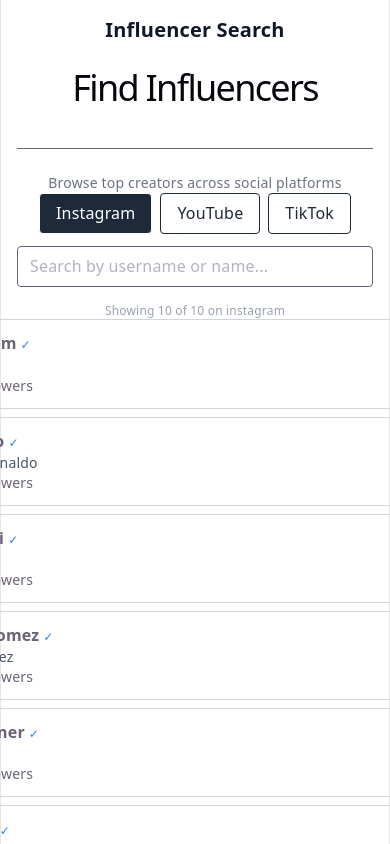
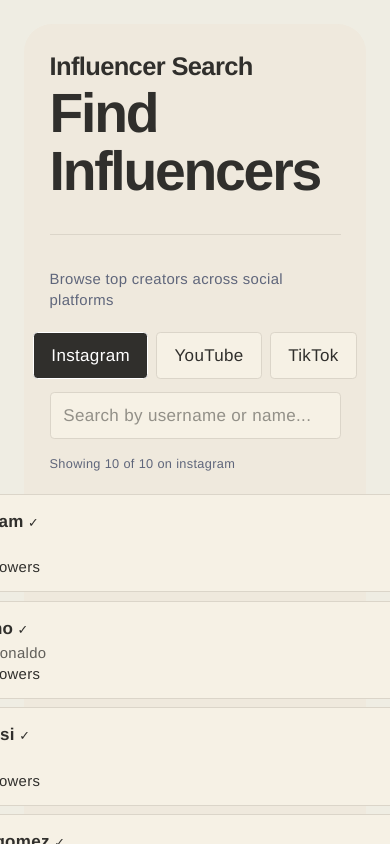
Before and after one commit to gitmustak/wobb-ai, a React (Vite) app: page / in a window 390 px wide. Shown: the top 844 px of the page. Built offline with nearby package versions, Linux system fonts and the light colour scheme.

Commit message:
bug fixes, initial UI changes(font changed to helvetica, used a dual color palette as iof now)

```diff
--- a/src/components/Layout.tsx
+++ b/src/components/Layout.tsx
@@ -8,14 +8,18 @@
 
 export function Layout({ children, title }: LayoutProps) {
   return (
-    <div className="p-4 min-h-screen">
-      <header className="mb-6 border-b pb-4">
-        <Link to="/" className="text-xl font-semibold text-gray-900">
+    <div className="min-h-screen bg-[var(--panel)] rounded-[28px] p-6 sm:p-8 text-[var(--text)]">
+      <header className="mb-8 border-b border-[var(--border)] pb-6">
+        <Link to="/" className="text-2xl font-semibold tracking-tight text-[var(--text)]">
           Influencer Search
         </Link>
-        {title && <h1 className="text-2xl mt-2">{title}</h1>}
+        {title && (
+          <h1 className="mt-4 text-3xl sm:text-4xl font-bold tracking-tight text-[var(--text)]">
+            {title}
+          </h1>
+        )}
       </header>
-      <main>{children}</main>
+      <main className="space-y-6">{children}</main>
     </div>
   );
 }
--- a/src/components/PlatformFilter.tsx
+++ b/src/components/PlatformFilter.tsx
@@ -22,8 +22,10 @@
             key={p}
             type="button"
             onClick={() => onChange(p)}
-            className={`px-4 py-2 border rounded ${
-              selected === p ? "bg-gray-800 text-white" : "bg-white text-gray-800"
+            className={`px-4 py-2 rounded border transition-colors duration-150 ${
+              selected === p
+                ? "bg-[var(--accent)] text-white border-[var(--accent-border)]"
+                : "bg-[var(--surface)] text-[var(--text)] border-[var(--border)]"
             }`}
           >
             {getPlatformLabel(p)}
@@ -35,7 +37,7 @@
         value={searchQuery}
         onChange={(e) => onSearchChange(e.target.value)}
         placeholder="Search by username or name..."
-        className="w-full max-w-md border px-3 py-2 rounded"
+        className="w-full max-w-md rounded border border-[var(--border)] bg-[var(--surface)] px-3 py-2 text-[var(--text)]"
       />
     </div>
   );
--- a/src/components/ProfileCard.tsx
+++ b/src/components/ProfileCard.tsx
@@ -31,23 +31,21 @@
   return (
     <div
       onClick={handleClick}
-      className="flex items-center gap-3 p-3 border border-gray-300 mb-2 cursor-pointer hover:bg-gray-50 w-[700px]"
+      className="flex items-center gap-3 p-3 mb-2 w-[700px] cursor-pointer rounded-lg border bg-[var(--surface)] border-[var(--border)] transition duration-150 hover:bg-[var(--panel)]"
       data-search={searchQuery}
     >
-      <img src={profile.picture} className="w-12 h-12 rounded-full" />
+      <img src={profile.picture} className="w-12 h-12 rounded-full border border-[var(--border)]" />
       <div className="text-left flex-1">
         <div className="font-bold">
           @{profile.username}
           <VerifiedBadge verified={profile.is_verified} />
         </div>
-        <div className="text-sm text-gray-600">{profile.fullname}</div>
+        <div className="text-sm text-[var(--text)]/75">{profile.fullname}</div>
         <div className="text-sm">{formatFollowersLocal(profile.followers)}</div>
       </div>
-      {/* TODO: candidates must implement Add to List feature */}
-      {/* TODO: candidates must implement Add to List feature */}
       <button
         disabled
-        className="px-3 py-1 bg-gray-300 text-gray-500 text-sm rounded cursor-not-allowed"
+        className="px-3 py-1 rounded text-sm border border-[var(--border)] bg-[var(--panel)] text-[var(--text)] cursor-not-allowed"
         onClick={(e) => e.stopPropagation()}
       >
         Add to List
--- a/src/components/VerifiedBadge.tsx
+++ b/src/components/VerifiedBadge.tsx
@@ -4,5 +4,5 @@
 
 export function VerifiedBadge({ verified }: VerifiedBadgeProps) {
   if (!verified) return null;
-  return <span className="text-blue-500 text-xs ml-1">✓</span>;
+  return <span className="text-[var(--accent)] text-xs ml-1">✓</span>;
 }
--- a/src/index.css
+++ b/src/index.css
@@ -1,113 +1,111 @@
 @import "tailwindcss";
 
 :root {
-  --text: #6b6375;
-  --text-h: #08060d;
-  --bg: #fff;
-  --border: #e5e4e7;
-  --code-bg: #f4f3ec;
-  --accent: #aa3bff;
-  --accent-bg: rgba(170, 59, 255, 0.1);
-  --accent-border: rgba(170, 59, 255, 0.5);
-  --social-bg: rgba(244, 243, 236, 0.5);
+  --text: #302f2c;
+  --text-h: #302f2c;
+  --bg: #efede3;
+  --surface: #f6f1e5;
+  --panel: #efe9dd;
+  --border: #dbd5c9;
+  --code-bg: #f6f1e5;
+  --accent: #302f2c;
+  --danger: #8f2f33;
+  --accent-bg: rgba(48, 47, 44, 0.08);
+  /* --accent-border: rgba(48, 47, 44, 0.18); */
+  --social-bg: rgba(233, 226, 214, 0.35);
   --shadow:
-    rgba(0, 0, 0, 0.1) 0 10px 15px -3px, rgba(0, 0, 0, 0.05) 0 4px 6px -2px;
+    rgba(0, 0, 0, 0.08) 0 20px 40px -18px, rgba(15, 23, 42, 0.05) 0 1px 2px;
 
-  --sans: system-ui, 'Segoe UI', Roboto, sans-serif;
-  --heading: system-ui, 'Segoe UI', Roboto, sans-serif;
+  --sans: 'Helvetica Neue', Helvetica, Arial, sans-serif;
+  --heading: 'Helvetica Neue', Helvetica, Arial, sans-serif;
   --mono: ui-monospace, Consolas, monospace;
 
-  font: 18px/145% var(--sans);
-  letter-spacing: 0.18px;
-  color-scheme: light dark;
+  font: 17px/1.65 var(--sans);
+  letter-spacing: 0.02em;
   color: var(--text);
-  background: var(--bg);
+  background: #efede3;
   font-synthesis: none;
   text-rendering: optimizeLegibility;
   -webkit-font-smoothing: antialiased;
   -moz-osx-font-smoothing: grayscale;
-
-  @media (max-width: 1024px) {
-    font-size: 16px;
-  }
 }
 
-@media (prefers-color-scheme: dark) {
-  :root {
-    --text: #9ca3af;
-    --text-h: #f3f4f6;
-    --bg: #16171d;
-    --border: #2e303a;
-    --code-bg: #1f2028;
-    --accent: #c084fc;
-    --accent-bg: rgba(192, 132, 252, 0.15);
-    --accent-border: rgba(192, 132, 252, 0.5);
-    --social-bg: rgba(47, 48, 58, 0.5);
-    --shadow:
-      rgba(0, 0, 0, 0.4) 0 10px 15px -3px, rgba(0, 0, 0, 0.25) 0 4px 6px -2px;
-  }
-
-  #social .button-icon {
-    filter: invert(1) brightness(2);
-  }
+html,
+body,
+#root {
+  min-height: 100vh;
+  background-color: #efede3;
+  /* color: #302f2c; */
 }
 
-#root {
-  width: 1126px;
-  max-width: 100%;
-  margin: 0 auto;
-  text-align: center;
-  border-inline: 1px solid var(--border);
-  min-height: 100svh;
-  display: flex;
-  flex-direction: column;
-  box-sizing: border-box;
+html {
+  font-family: var(--sans);
 }
 
 body {
   margin: 0;
 }
 
+*, *::before, *::after {
+  box-sizing: border-box;
+}
+
+#root {
+  width: min(1126px, 100%);
+  margin: 0 auto;
+  min-height: 100svh;
+  display: flex;
+  flex-direction: column;
+  box-sizing: border-box;
+  padding: 24px;
+  /* background: var(--bg); */
+  border: none;
+  outline: none;
+}
+
 h1,
-h2 {
+h2,
+h3,
+h4 {
   font-family: var(--heading);
-  font-weight: 500;
   color: var(--text-h);
+  margin: 0;
 }
 
 h1 {
-  font-size: 56px;
-  letter-spacing: -1.68px;
-  margin: 32px 0;
-  @media (max-width: 1024px) {
-    font-size: 36px;
-    margin: 20px 0;
-  }
+  font-size: 3.25rem;
+  line-height: 1.05;
+  letter-spacing: -0.04em;
+  margin-bottom: 0.5rem;
 }
+
 h2 {
-  font-size: 24px;
-  line-height: 118%;
-  letter-spacing: -0.24px;
-  margin: 0 0 8px;
-  @media (max-width: 1024px) {
-    font-size: 20px;
-  }
+  font-size: 1.75rem;
+  line-height: 1.2;
+  margin-bottom: 0.75rem;
 }
+
+h3 {
+  font-size: 1.25rem;
+  line-height: 1.3;
+}
+
 p {
-  margin: 0;
+  margin: 0 0 1.25rem;
+  color: #5f667b;
 }
 
 code,
 .counter {
   font-family: var(--mono);
   display: inline-flex;
-  border-radius: 4px;
+  border-radius: 0.5rem;
   color: var(--text-h);
 }
 
 code {
-  font-size: 15px;
-  line-height: 135%;
-  padding: 4px 8px;
+  font-size: 0.95rem;
+  line-height: 1.5;
+  padding: 0.35rem 0.65rem;
   background: var(--code-bg);
 }
--- a/src/pages/SearchPage.tsx
+++ b/src/pages/SearchPage.tsx
@@ -14,13 +14,12 @@
   const filtered = filterProfiles(allProfiles, searchQuery);
 
   const handleProfileClick = (username: string) => {
-    setClickCount(clickCount + 1);
-    console.log("Clicked profile:", username, "total clicks:", clickCount);
+    setClickCount((count) => count + 1);
   };
 
   return (
     <Layout title="Find Influencers">
-      <p className="text-gray-500 mb-4 text-sm">
+      <p className="mb-4 text-sm text-[var(--text)]/75">
         Browse top creators across social platforms
       </p>
 
@@ -34,7 +33,7 @@
         onSearchChange={setSearchQuery}
       />
 
-      <p className="text-xs text-gray-400 mb-2">
+      <p className="mb-2 text-xs text-[var(--text)]/60">
         Showing {filtered.length} of {allProfiles.length} on {platform}
       </p>
 
--- a/src/utils/dataHelpers.ts
+++ b/src/utils/dataHelpers.ts
@@ -23,9 +23,10 @@
   query: string
 ): UserProfileSummary[] {
   if (!query) return profiles;
+  const normalizedQuery = query.toLowerCase();
   return profiles.filter((p) => {
-    const matchUsername = p.username.includes(query);
-    const matchFullname = p.fullname.toLowerCase().includes(query.toLowerCase());
+    const matchUsername = p.username.toLowerCase().includes(normalizedQuery);
+    const matchFullname = p.fullname.toLowerCase().includes(normalizedQuery);
     return matchUsername || matchFullname;
   });
 }
```
Also changed, not shown: package.json (+4 -4 lines), src/pages/ProfileDetailPage.tsx (+16 -16 lines), requirements.txt (added), 1 other file (tests, documents, lock files or other folders).
